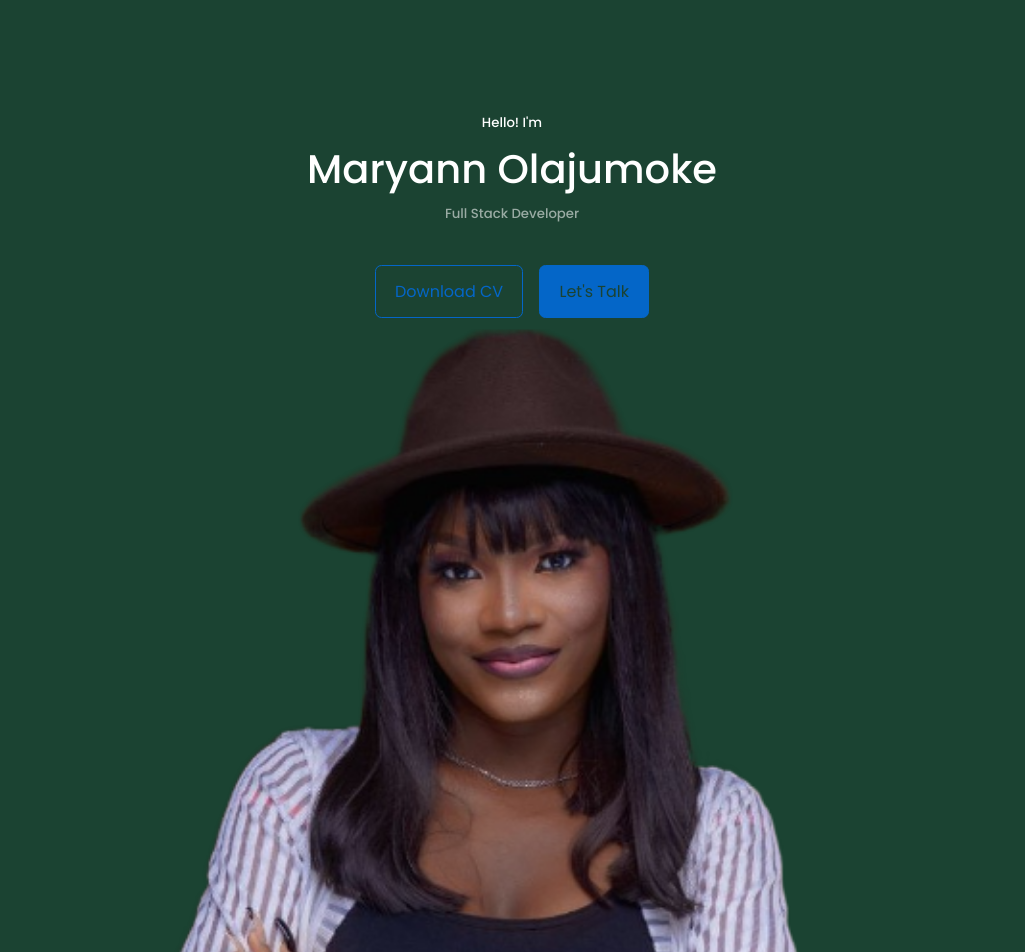
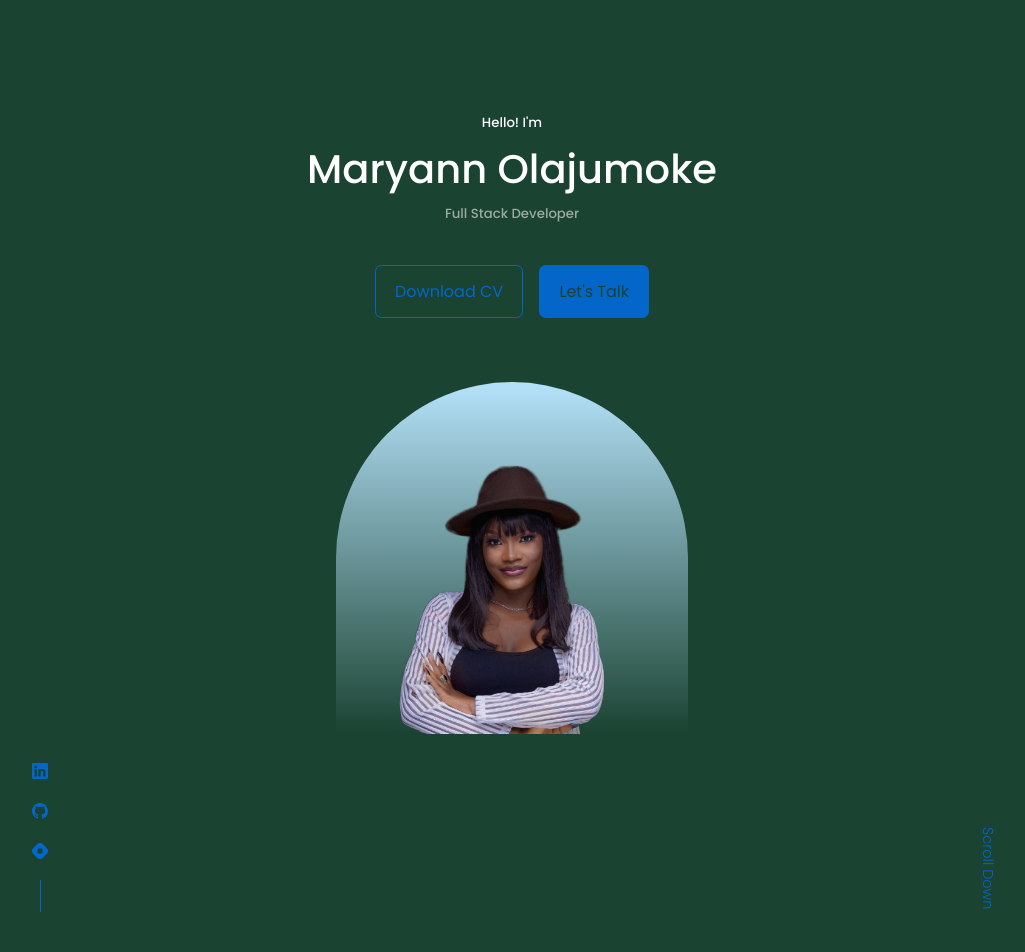
Before and after one commit to MaryannAlonge/portfolio, a React (Create React App) app: page / in a window 1280 px wide. Shown: the top 952 px of the page, without its empty margins (128-1153 px from the left). Built offline with nearby package versions, Linux system fonts and the light colour scheme.

Commit message:
responsive

```diff
--- a/src/components/header/Header.js
+++ b/src/components/header/Header.js
@@ -15,7 +15,7 @@ const Header = () => {
         <HeaderSocials />
 
         <div className="me">
-          <img src={ME} alt="me" className='img'/>
+          <img src={ME} alt="me" />
         </div>
 
         <a href="#contact" className='scroll__down'>Scroll Down</a>
--- a/src/components/header/header.css
+++ b/src/components/header/header.css
@@ -1,5 +1,5 @@
 header{
-  height: 200vh;
+  height: 120vh;
   padding-top: 7rem;
   overflow: hidden;
 }
@@ -41,3 +41,47 @@ header{
   background: var(--color-primary);
 
 }
+
+/* ME */
+
+.me{
+  background: linear-gradient(#b5e2fa, transparent);
+  width: 22rem;
+  height: 22rem;
+  position: absolute;
+  left: calc(50% - 11rem);
+  margin-top: 4rem;
+  border-radius: 12rem 12rem 0 0;
+  overflow: hidden;
+  padding: 5rem 1.5rem 1.5rem 1.5rem;
+}
+
+/* SCROLL DOWN */
+
+.scroll__down{
+ position: absolute;
+ right: -2.3rem;
+ bottom: 5rem;
+ transform: rotate(90deg);
+ font-weight: 300;
+ font-size: 0.9rem;
+}
+
+/* MEDIA QUERIES (MEDIUM DEVICES */
+@media screen and (max-width: 1024px) {
+  header{
+    height: 68vh;
+  }
+
+}
+/* MEDIA QUERIES (SMALL  DEVICES */
+@media screen and (max-width: 600px) {
+  header{
+    height: 200vh;
+  }
+
+
+  .header__socials, .scroll__down{
+    display: none;
+  }
+}
```
